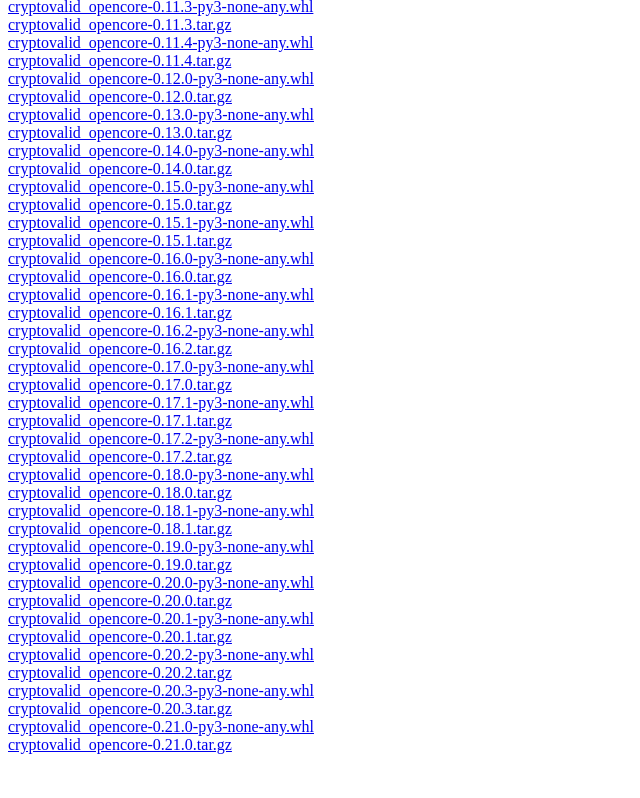
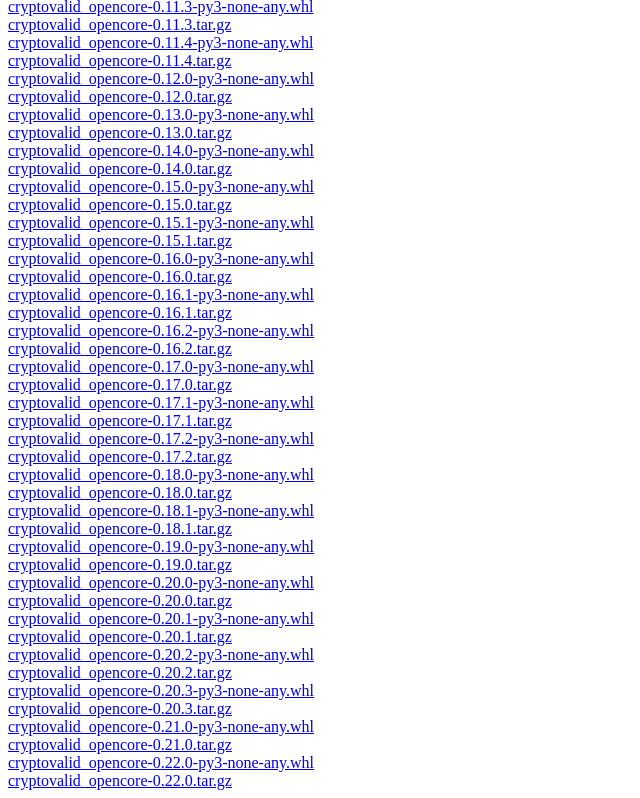
Before and after one commit to robertolocatelli81-dev/pypi, a plain HTML site: page cryptovalid-opencore/index.html in a window 1280 px wide. Shown: the part 406-1204 px from the top of the page, without its empty margins (0-640 px from the left). Before the commit the page ends 1168 px from the top, so only its background shows below. Drawn offline with Linux system fonts and the light colour scheme.

Commit message:
cryptovalid-opencore v0.22.0 (release assets, sha256 fragments)

```diff
--- a/cryptovalid-opencore/index.html
+++ b/cryptovalid-opencore/index.html
@@ -62,4 +62,6 @@
 <a href="https://github.com/robertolocatelli81-dev/cryptovalid-opencore/releases/download/v0.20.3/cryptovalid_opencore-0.20.3.tar.gz#sha256=46402f321302c8c67907858c02a870acc79941642a9a0259682dd778915fa5d3">cryptovalid_opencore-0.20.3.tar.gz</a><br>
 <a href="https://github.com/robertolocatelli81-dev/cryptovalid-opencore/releases/download/v0.21.0/cryptovalid_opencore-0.21.0-py3-none-any.whl#sha256=bdc990d2c6fc293c7013b0f28e7c4853f2337d62b5a8f0ffb60610ad6cc8215a">cryptovalid_opencore-0.21.0-py3-none-any.whl</a><br>
 <a href="https://github.com/robertolocatelli81-dev/cryptovalid-opencore/releases/download/v0.21.0/cryptovalid_opencore-0.21.0.tar.gz#sha256=11c69370eca51747cc73571516d636400e0f4d41c3f0fe4d74fc23a7a76f6504">cryptovalid_opencore-0.21.0.tar.gz</a><br>
+<a href="https://github.com/robertolocatelli81-dev/cryptovalid-opencore/releases/download/v0.22.0/cryptovalid_opencore-0.22.0-py3-none-any.whl#sha256=88283a27a06842fd418040cf3f959e448b1534c4b01df5b3fce2682a481f0751">cryptovalid_opencore-0.22.0-py3-none-any.whl</a><br>
+<a href="https://github.com/robertolocatelli81-dev/cryptovalid-opencore/releases/download/v0.22.0/cryptovalid_opencore-0.22.0.tar.gz#sha256=de40ff0a6390fb0988b72a2f93974da810ad381a105015613405c3bd0dcfd83b">cryptovalid_opencore-0.22.0.tar.gz</a><br>
 </body></html>
```
